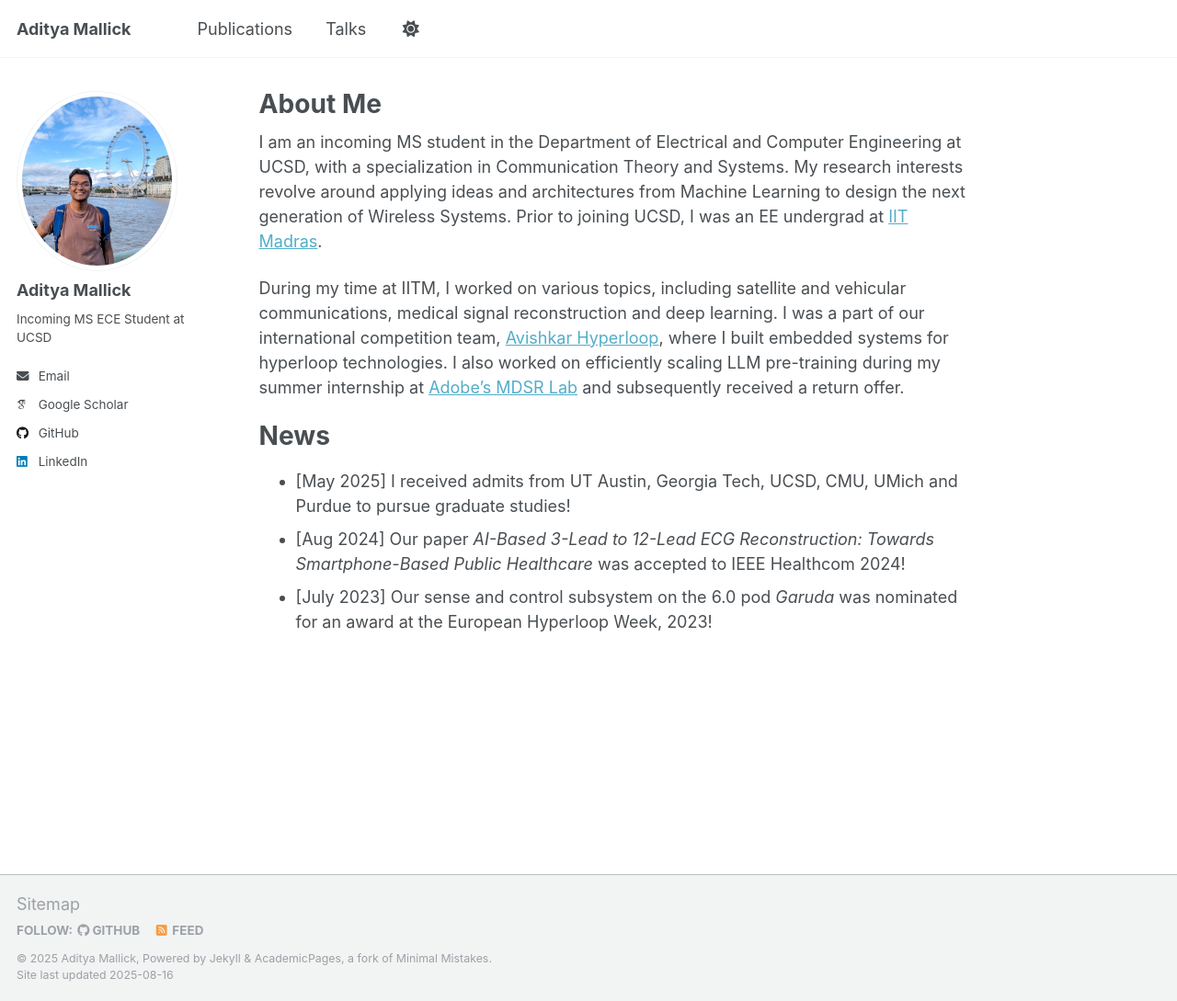
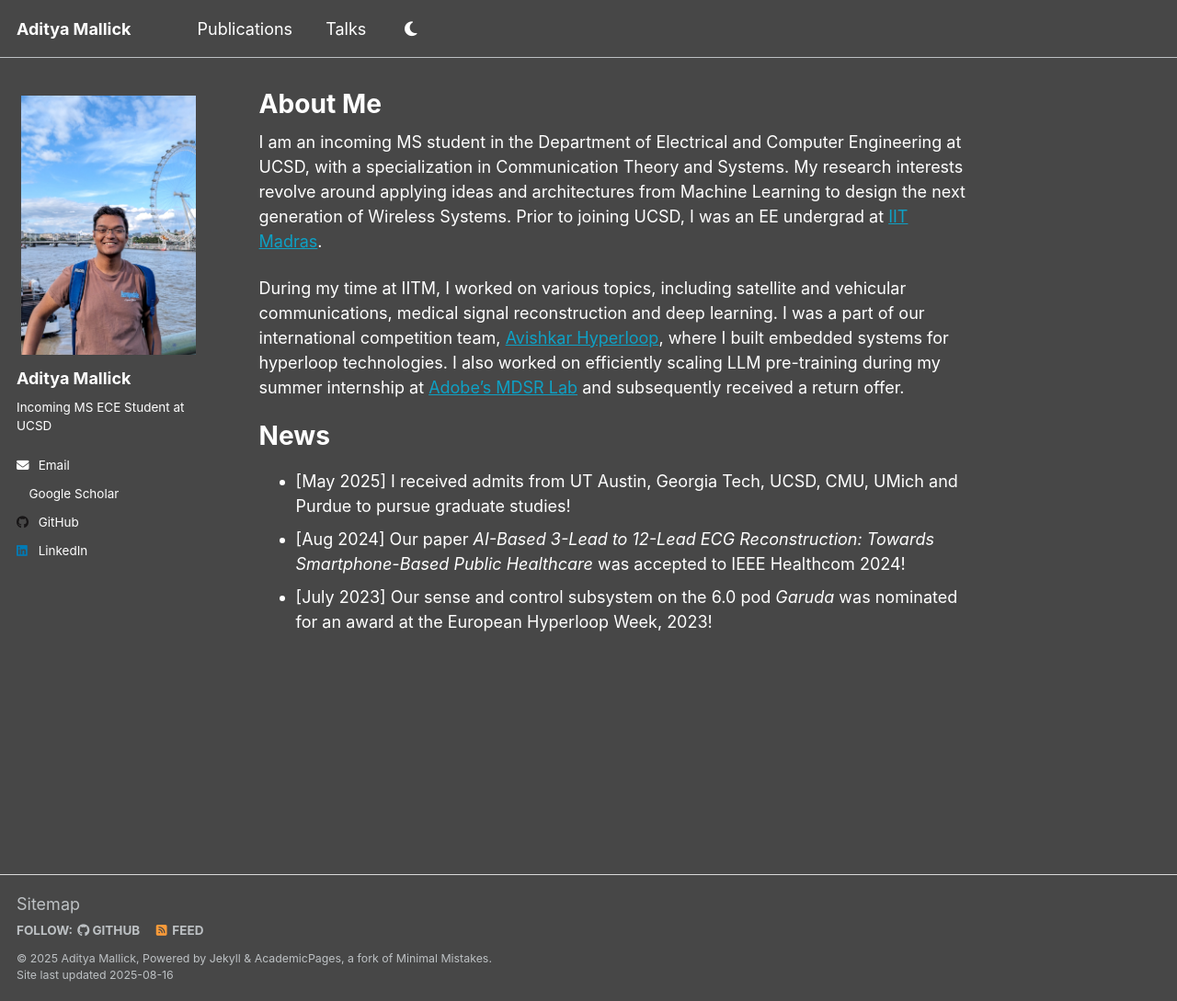
Before and after one commit to aditya2331/aditya2331.github.io, a Jekyll site: the page built from _pages/about.md, in a window 1280 px wide and 1089 px high. Shown: the whole window at 92% size. Built offline with Jekyll 4.4.1, drawn with Linux system fonts in a browser that asks for light colours; some web fonts are replaced.

Commit message:
change pic

```diff
--- a/_config.yml
+++ b/_config.yml
@@ -8,7 +8,7 @@
 
 # Basic Site Settings
 locale: "en-US"
-site_theme: "default"
+site_theme: "dark"
 title: "Aditya Mallick"
 title_separator: "-"
 name: &name "Aditya Mallick"
--- a/_includes/head/custom.html
+++ b/_includes/head/custom.html
@@ -1,20 +1 @@
-{% include base_path %}
-
-<!-- start custom head snippets -->
-
-<!-- favicon from https://commons.wikimedia.org/wiki/File:OOjs_UI_icon_academic-progressive.svg -->
-<link rel="apple-touch-icon" sizes="180x180" href="{{ base_path }}/images/apple-touch-icon-180x180.png"/>
-<link rel="icon" type="image/svg+xml" href="{{ base_path }}/images/favicon.svg"/>
-<link rel="icon" type="image/png" href="{{ base_path }}/images/favicon-32x32.png" sizes="32x32"/>
-<link rel="icon" type="image/png" href="{{ base_path }}/images/favicon-192x192.png" sizes="192x192"/>
-<link rel="manifest" href="{{ base_path }}/images/manifest.json"/>
-<link rel="icon" href="/images/favicon.ico"/>
-<meta name="theme-color" content="#ffffff"/>
-<link rel="stylesheet" href="{{ base_path }}/assets/css/academicons.css"/>
-
-
-<!-- Support for MatJax -->
-<script src="https://cdnjs.cloudflare.com/polyfill/v3/polyfill.min.js?features=es6"></script>
-<script id="MathJax-script" async src="https://cdn.jsdelivr.net/npm/mathjax@3/es5/tex-mml-chtml.js"></script>
-
-<!-- end custom head snippets -->
+<link rel="stylesheet" href="{{ '/assets/css/custom.css' | relative_url }}">
--- /dev/null
+++ b/assets/css/custom.css
@@ -0,0 +1,10 @@
+/* Custom avatar styles */
+.author__avatar {
+  width: 260px; /* Adjust this value to your liking */
+}
+
+.author__avatar img {
+  border-radius: 0;
+  max-width: 100%; /* This will make the image fill the container */
+  border: 0; /* Remove the border */
+}
```
Also changed, not shown: 1 other file.
